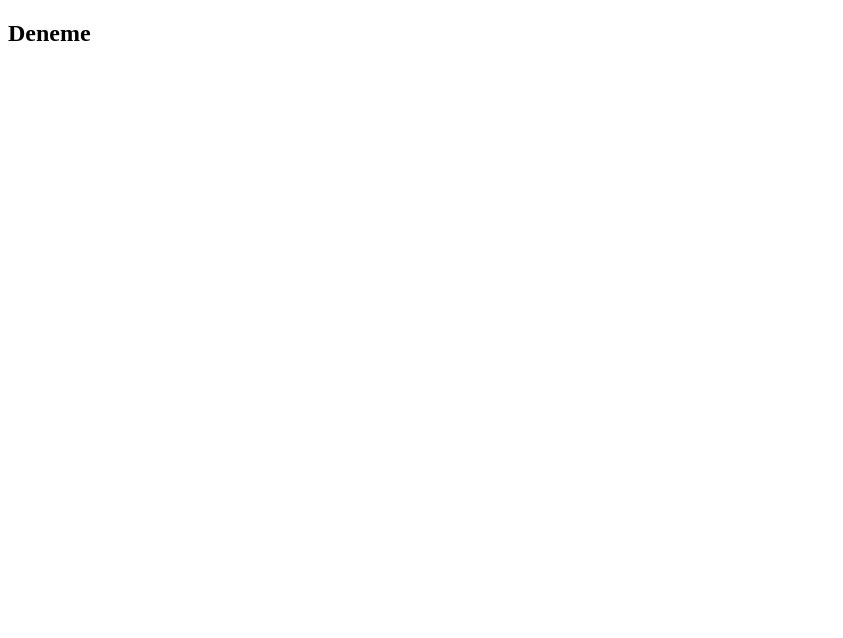
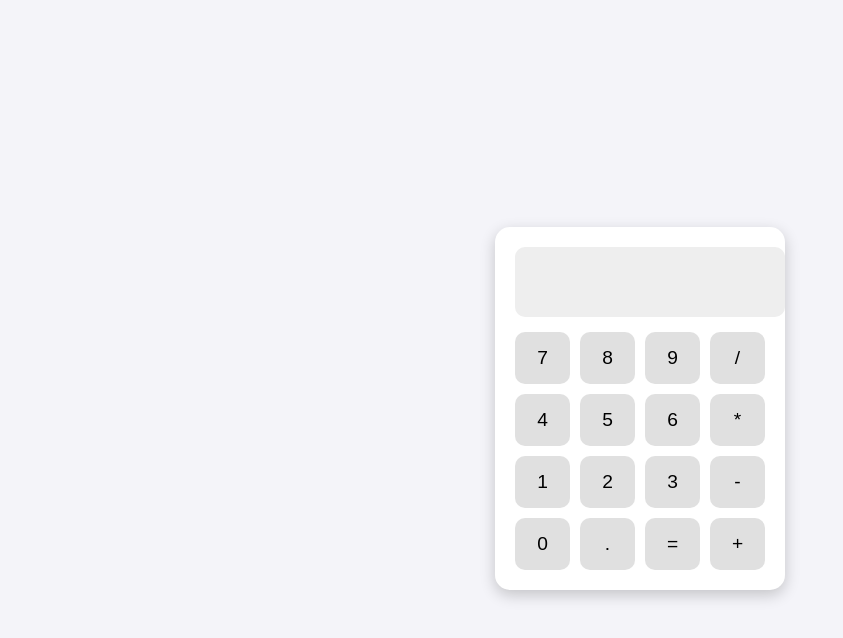
Before and after one commit to CivanBaran06/FirstProject, a plain HTML site: page index.html in a window 1280 px wide. Shown: the whole page, without its empty margins (0-843 px from the left). Drawn offline with Linux system fonts and the light colour scheme.

Commit message:
HesapMakinesi

```diff
--- a/index.html
+++ b/index.html
@@ -1,11 +1,32 @@
 <!DOCTYPE html>
-<html lang="en">
+<html lang="tr">
 <head>
-    <meta charset="UTF-8">
-    <meta name="viewport" content="width=device-width, initial-scale=1.0">
-    <title>Document</title>
+  <meta charset="UTF-8">
+  <meta name="viewport" content="width=device-width, initial-scale=1.0">
+  <title>Hesap Makinesi</title>
+  <link rel="stylesheet" href="style.css">
 </head>
 <body>
-    <h2>Deneme</h2>
+  <div class="calculator">
+    <input type="text" class="display" disabled>
+    <div class="buttons">
+      <button>7</button>
+      <button>8</button>
+      <button>9</button>
+      <button>/</button>
+      <button>4</button>
+      <button>5</button>
+      <button>6</button>
+      <button>*</button>
+      <button>1</button>
+      <button>2</button>
+      <button>3</button>
+      <button>-</button>
+      <button>0</button>
+      <button>.</button>
+      <button>=</button>
+      <button>+</button>
+    </div>
+  </div>
 </body>
 </html>
--- /dev/null
+++ b/style.css
@@ -0,0 +1,48 @@
+body {
+  display: flex;
+  justify-content: center;
+  align-items: center;
+  height: 100vh;
+  background: #f4f4f9;
+  font-family: Arial, sans-serif;
+}
+
+.calculator {
+  background: #fff;
+  padding: 20px;
+  border-radius: 15px;
+  box-shadow: 0 5px 15px rgba(0,0,0,0.2);
+  width: 250px;
+}
+
+.display {
+  width: 100%;
+  height: 50px;
+  margin-bottom: 15px;
+  text-align: right;
+  font-size: 1.5rem;
+  padding: 10px;
+  border: none;
+  border-radius: 10px;
+  background: #eee;
+}
+
+.buttons {
+  display: grid;
+  grid-template-columns: repeat(4, 1fr);
+  gap: 10px;
+}
+
+button {
+  padding: 15px;
+  font-size: 1.2rem;
+  border: none;
+  border-radius: 10px;
+  background: #e0e0e0;
+  cursor: pointer;
+  transition: 0.2s;
+}
+
+button:hover {
+  background: #d4d4d4;
+}
```
